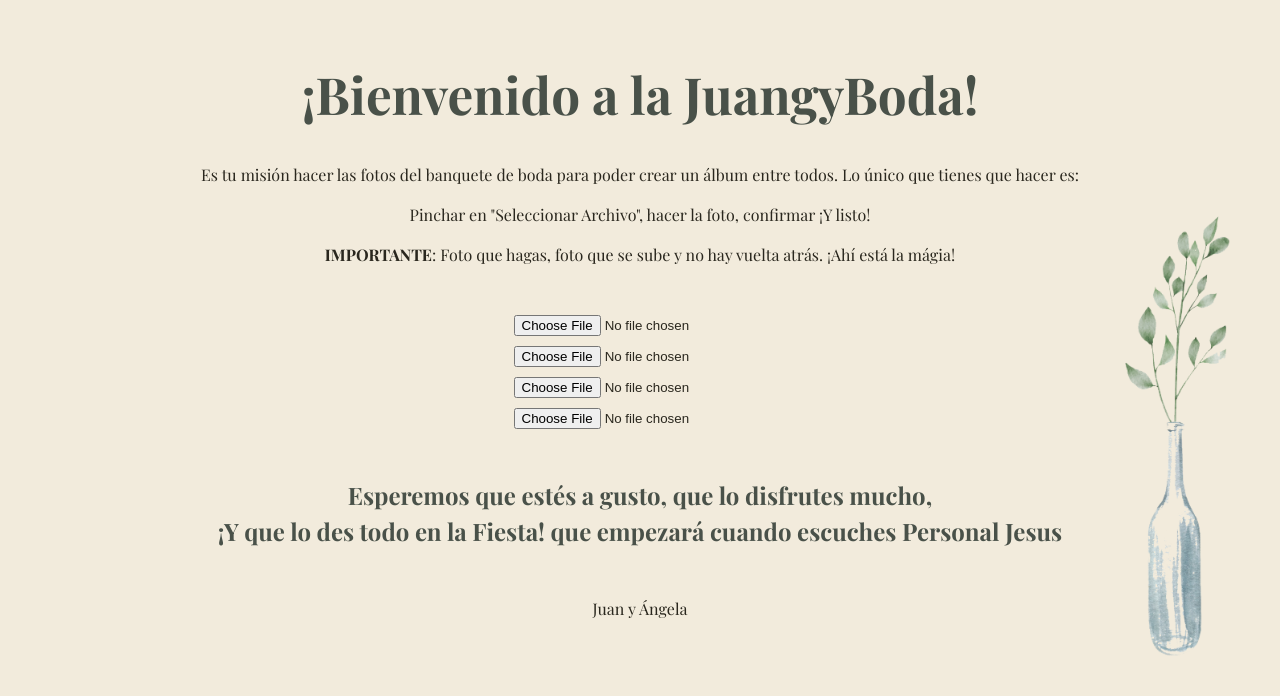
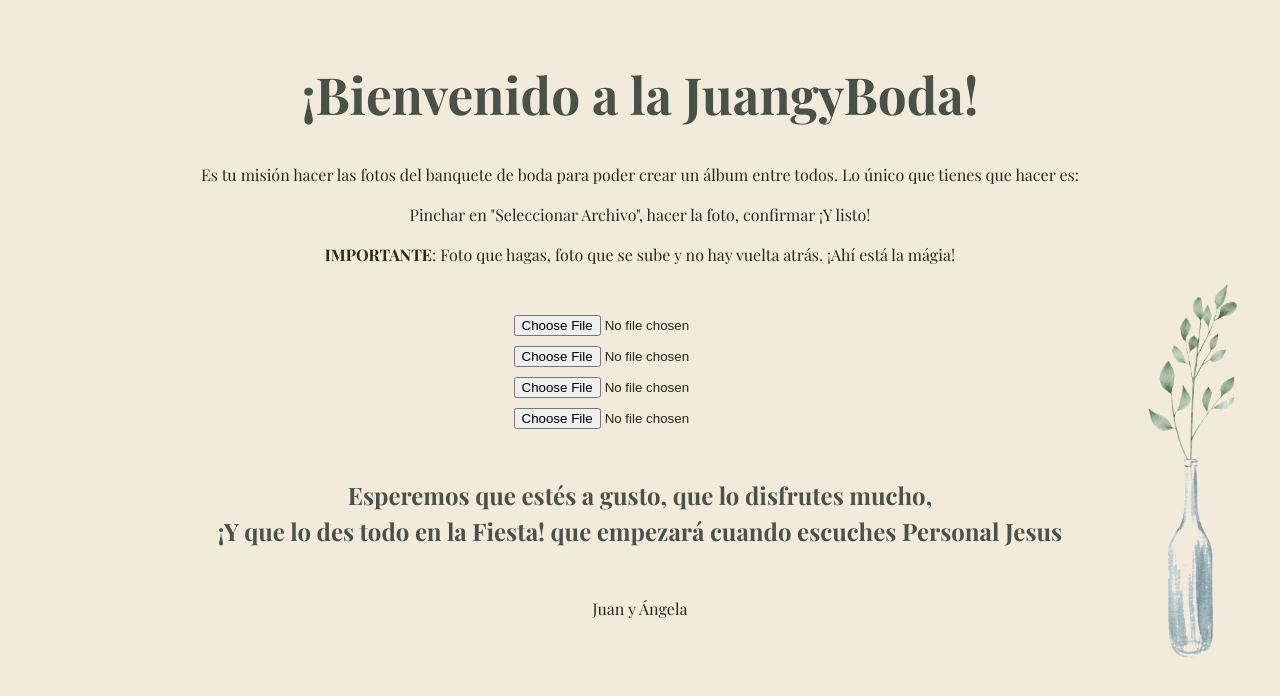
Before and after one commit to Depechejuan/Wedding-Photo-React, a React (Vite) app: page / in a window 1280 px wide. Shown: the top 696 px of the page. Built offline with nearby package versions, Linux system fonts and the light colour scheme; a web font is replaced by a local one.

Commit message:
change dimension

```diff
--- a/src/index.css
+++ b/src/index.css
@@ -24,7 +24,7 @@ body {
     background-image: url("./assets/jarron.png");
     background-repeat: no-repeat;
     background-position: right bottom;
-    background-size: 200px;
+    background-size: 170px;
 }
 
 h1 {
```
